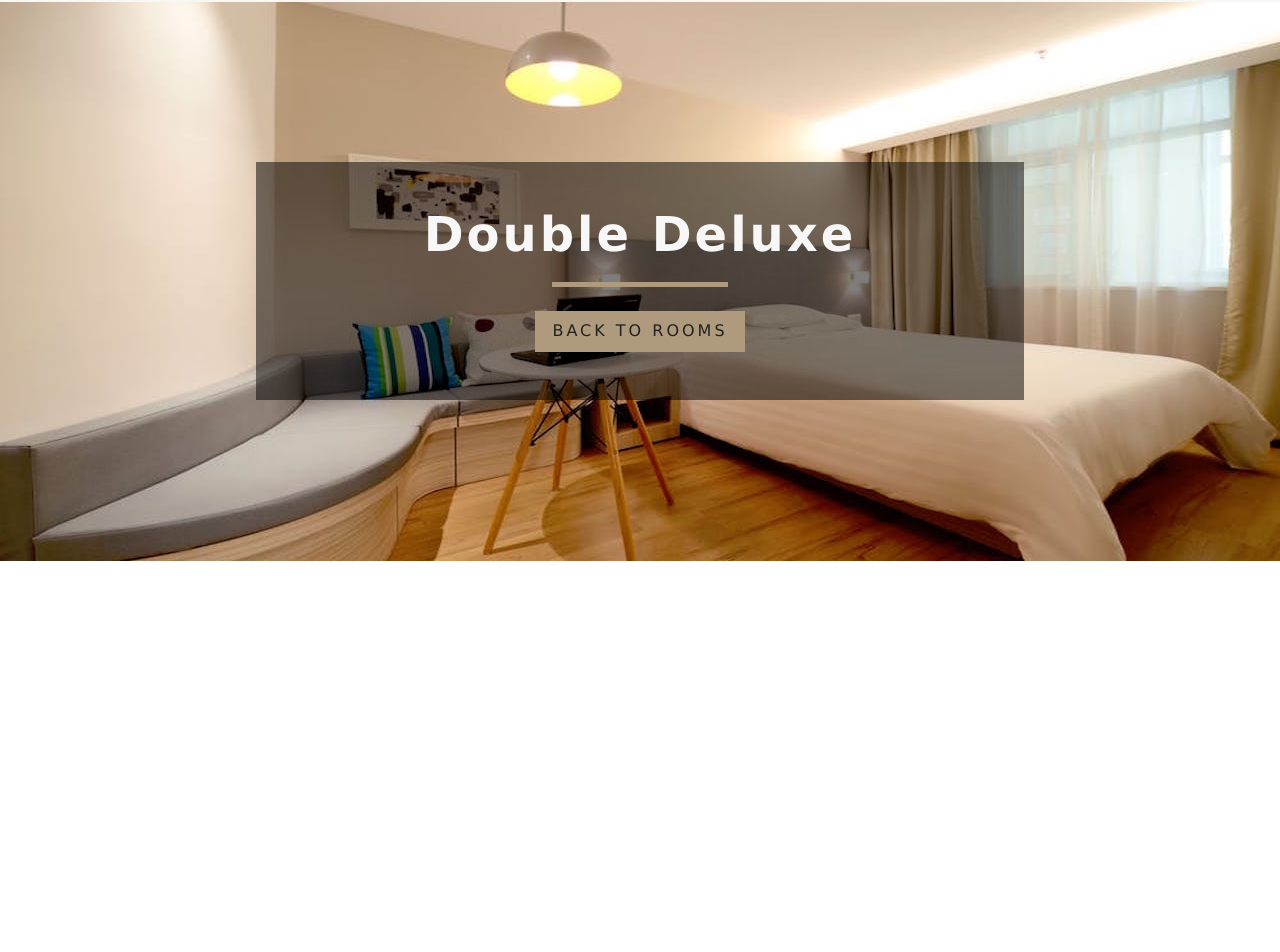
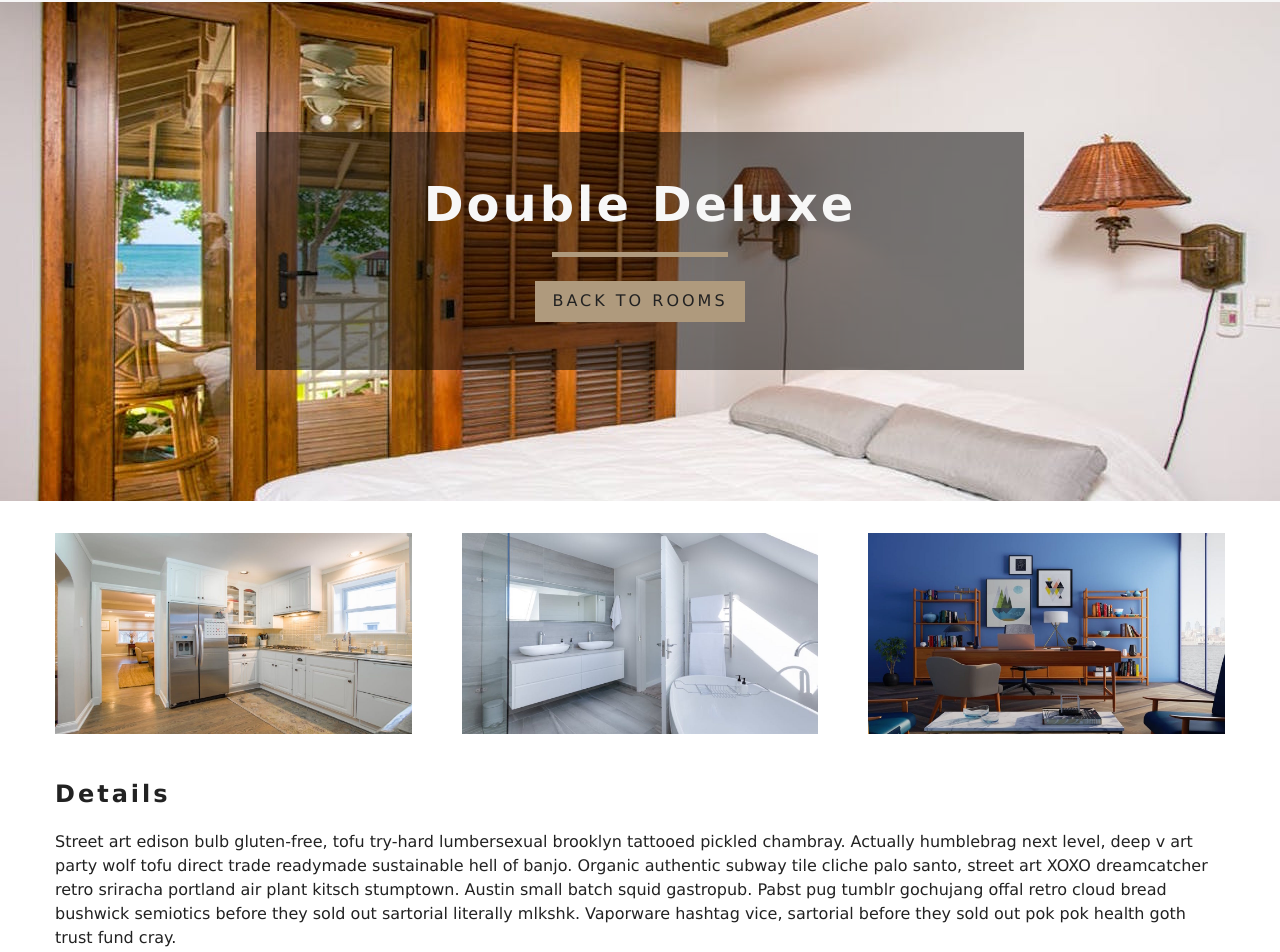
Before and after one commit to rmit-s3734938-vineet-bugtani/reactjs-resortbooking, a React (Create React App) app: page /rooms/double-deluxe in a window 1280 px wide. Shown: the part 65-1017 px from the top of the page. Before the commit the page ends 800 px from the top, so only its background shows below. Built offline with nearby package versions, Linux system fonts and the light colour scheme.

Commit message:
SIngle room images and details

```diff
--- a/package.json
+++ b/package.json
@@ -10,7 +10,8 @@
     "react-dom": "^16.12.0",
     "react-icons": "^3.9.0",
     "react-router-dom": "^5.1.2",
-    "react-scripts": "3.4.0"
+    "react-scripts": "3.4.0",
+    "styled-components": "^5.1.1"
   },
   "scripts": {
     "start": "react-scripts start",
--- a/src/App.css
+++ b/src/App.css
@@ -357,7 +357,7 @@ h6 {
 /* single room*/
 
 .single-room {
-  padding: 5rem 0 0 0;
+  padding: 2rem 0 2rem 0;
 }
 .single-room-images {
   width: 80vw;
@@ -373,13 +373,12 @@ h6 {
 }
 .single-room-info {
   width: 80vw;
-  display: grid;
-  grid-template-columns: 1fr;
-  margin: 2rem auto;
+  margin: 0rem auto;
 }
 .desc,
 .info {
   margin: 1rem 0;
+  width: 100%;
 }
 .desc h3 {
   text-transform: capitalize;
@@ -419,11 +418,11 @@ h6 {
     width: 95vw;
     max-width: 1170px;
   }
-  .single-room-info {
+  /* .single-room-info {
     display: grid;
     grid-template-columns: 1fr 1fr;
     grid-column-gap: 2rem;
-  }
+  } */
   .info {
     padding-left: 3rem;
   }
--- /dev/null
+++ b/src/components/StyledHero.js
@@ -0,0 +1,11 @@
+import styled from 'styled-components';
+
+const StyledHero = styled.header`
+    min-height: 500px;
+    background: url(${props => props.img}) center/cover no-repeat;
+    display: flex;
+    align-items: center;
+    justify-content: center;
+`
+
+export default StyledHero;
--- a/src/views/SingleRoom.js
+++ b/src/views/SingleRoom.js
@@ -4,20 +4,23 @@ import Hero from "../components/Hero";
 import Banner from "../components/Banner";
 import { Link } from "react-router-dom";
 import { RoomContext } from "../context";
+import StyledHero from "../components/StyledHero";
 
 export default class SingleRoom extends Component {
   constructor(props) {
     super(props);
-    // console.log(this.props.match.params.id);
     this.state = {
       id: this.props.match.params.id
     }
   }
   static contextType = RoomContext;
   render() {
-    const {getRoom} = this.context;
+    const { getRoom } = this.context;
+    console.log(this.state.id);
     const room = getRoom(this.state.id);
-    if(!room) {
+    console.log(room);
+    var [mainImg, ...defaultImgs] = [];
+    if (room === 'undefined' || room == null) {
       return (
         <div className="error">
           <h3>No such room found...</h3>
@@ -25,13 +28,30 @@ export default class SingleRoom extends Component {
         </div>
       )
     }
-    console.log(room);
+    else {
+      [mainImg, ...defaultImgs] = room.images;
+    }
     return (
-      <Hero hero="roomsHero">
-        <Banner title={room.name}>
-          <Link to="/rooms" className="btn-primary">Back to rooms</Link>
-        </Banner>
-      </Hero>
+      <>
+        <StyledHero img={mainImg}>
+          <Banner title={room.name}>
+            <Link to="/rooms" className="btn-primary">Back to rooms</Link>
+          </Banner>
+        </StyledHero>
+        <section className="single-room">
+          <div className="single-room-images">
+            {defaultImgs.map((item, index) => {
+              return <img key={index} src={item} alt={room.name} />;
+            })}
+          </div>
+        </section>
+        <div className="single-room-info">
+          <div className="desc">
+            <h3>Details</h3>
+            <p>{room.description}</p>
+          </div>
+        </div>
+      </>
     );
   }
 }
```
Also changed, not shown: 1 other file (tests, documents, lock files or other folders).
